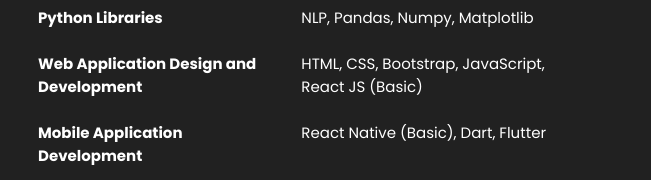
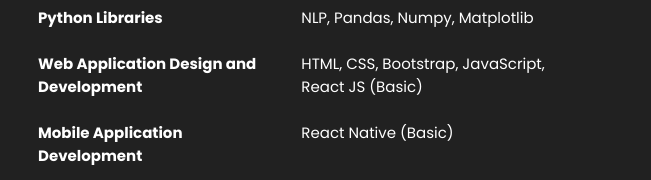
Before and after one commit to nahidnsu152/website, a plain HTML site: page index.html in a window 1280 px wide. Shown: the part 620-800 px from the top of the page, 629-1280 px from the left. Drawn offline with nearby package versions, Linux system fonts and the light colour scheme.

Commit message:
Update index.html

```diff
--- a/index.html
+++ b/index.html
@@ -68,7 +68,7 @@
                                 </tr>
                                 <tr>
                                     <td> <strong> Mobile Application Development </strong></td>
-                                    <td> React Native (Basic), Dart, Flutter </td>
+                                    <td> React Native (Basic) </td>
                                 </tr>
 
                                 <tr>
```
